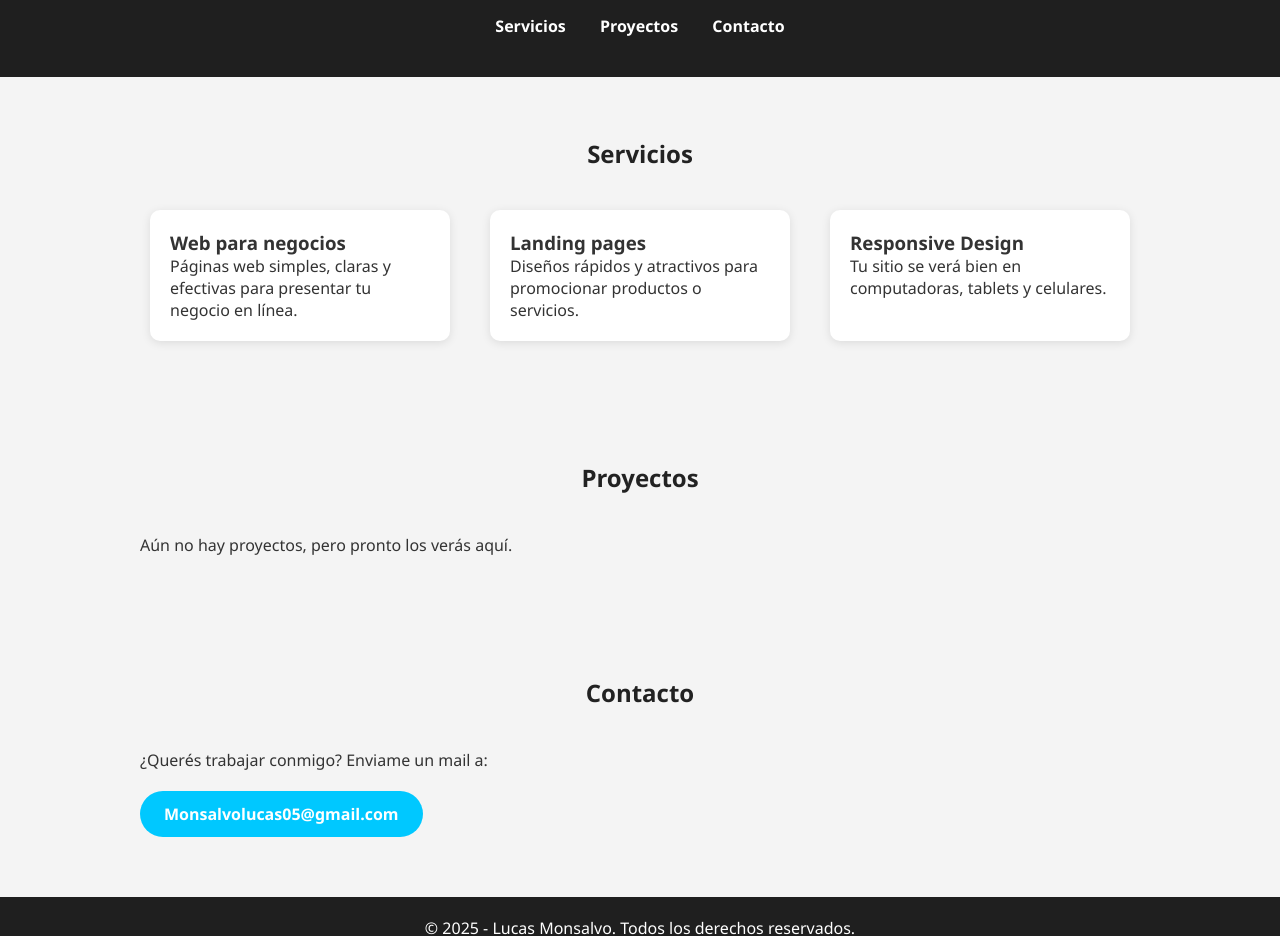
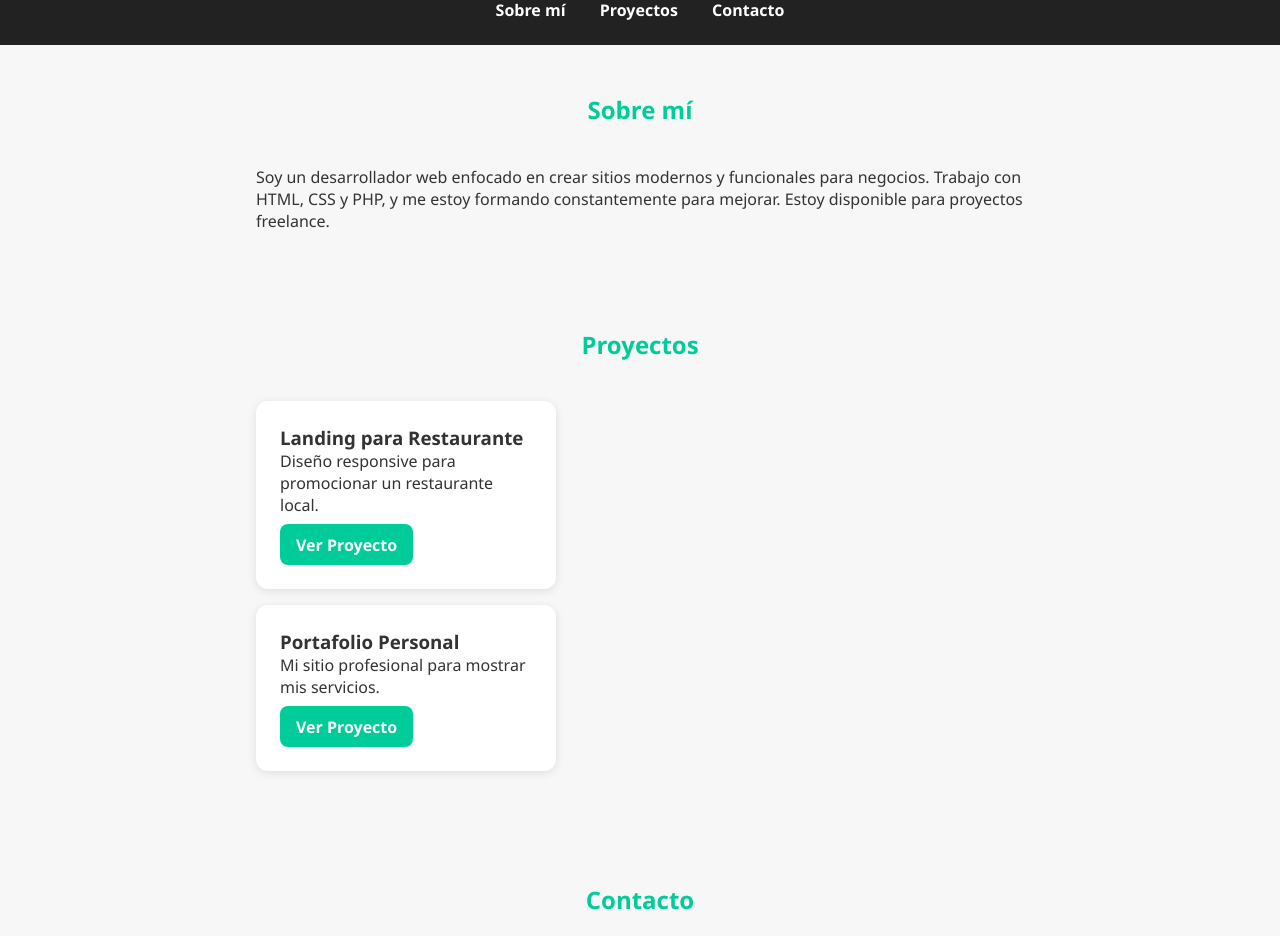
Before and after one commit to 31monsalvo/portafolio, a plain HTML site: page index.html in a window 1280 px wide. Shown: the part 105-1041 px from the top of the page. Drawn offline with Linux system fonts and the light colour scheme.

Commit message:
Update index.html

```diff
--- a/index.html
+++ b/index.html
@@ -1,64 +1,128 @@
 <!DOCTYPE html>
 <html lang="es">
 <head>
-  <meta charset="UTF-8">
-  <meta name="viewport" content="width=device-width, initial-scale=1">
-  <title>Portafolio | Tu Nombre</title>
-  <link rel="stylesheet" href="styles.css">
+  <meta charset="UTF-8" />
+  <meta name="viewport" content="width=device-width, initial-scale=1.0" />
+  <title>Mi Portafolio</title>
+  <link rel="stylesheet" href="styles.css" />
+  <style>
+    body {
+      margin: 0;
+      font-family: 'Segoe UI', sans-serif;
+      background: #f7f7f7;
+      color: #333;
+    }
+
+    header {
+      background: #222;
+      color: white;
+      padding: 1.5rem;
+      text-align: center;
+    }
+
+    nav a {
+      color: white;
+      margin: 0 1rem;
+      text-decoration: none;
+      transition: color 0.3s;
+    }
+
+    nav a:hover {
+      color: #00cc99;
+    }
+
+    section {
+      padding: 3rem 1rem;
+      max-width: 800px;
+      margin: auto;
+    }
+
+    h2 {
+      color: #00cc99;
+    }
+
+    .card {
+      background: white;
+      border-radius: 12px;
+      box-shadow: 0 2px 10px rgba(0,0,0,0.1);
+      padding: 1.5rem;
+      margin: 1rem 0;
+    }
+
+    .boton {
+      background: #00cc99;
+      color: white;
+      padding: 0.6rem 1rem;
+      border: none;
+      border-radius: 8px;
+      text-decoration: none;
+      display: inline-block;
+      margin-top: 0.5rem;
+      transition: background 0.3s;
+    }
+
+    .boton:hover {
+      background: #009977;
+    }
+
+    form input, form textarea {
+      width: 100%;
+      padding: 0.8rem;
+      margin-top: 0.5rem;
+      margin-bottom: 1rem;
+      border: 1px solid #ccc;
+      border-radius: 8px;
+    }
+
+    footer {
+      text-align: center;
+      padding: 1rem;
+      background: #222;
+      color: white;
+    }
+  </style>
 </head>
 <body>
 
   <header>
-    <div class="container">
-      <h1>Monsalvo Lucas</h1>
-      <p>Desarrollador Web Junior</p>
+    <h1>Hola, soy 3limonsalvo</h1>
+    <p>Desarrollador web freelance</p>
     <nav>
-        <a href="#servicios">Servicios</a>
+      <a href="#sobre-mi">Sobre mí</a>
       <a href="#proyectos">Proyectos</a>
       <a href="#contacto">Contacto</a>
     </nav>
-    </div>
   </header>
 
-  <section id="servicios" class="section">
-    <div class="container">
-      <h2>Servicios</h2>
-      <div class="cards">
+  <section id="sobre-mi">
+    <h2>Sobre mí</h2>
+    <p>Soy un desarrollador web enfocado en crear sitios modernos y funcionales para negocios. Trabajo con HTML, CSS y PHP, y me estoy formando constantemente para mejorar. Estoy disponible para proyectos freelance.</p>
+  </section>
+
+  <section id="proyectos">
+    <h2>Proyectos</h2>
+
     <div class="card">
-          <h3>Web para negocios</h3>
-          <p>Páginas web simples, claras y efectivas para presentar tu negocio en línea.</p>
+      <h3>Landing para Restaurante</h3>
+      <p>Diseño responsive para promocionar un restaurante local.</p>
+      <a class="boton" href="https://3limonsalvo.github.io/ejemplo" target="_blank">Ver Proyecto</a>
     </div>
+
     <div class="card">
-          <h3>Landing pages</h3>
-          <p>Diseños rápidos y atractivos para promocionar productos o servicios.</p>
-        </div>
-        <div class="card">
-          <h3>Responsive Design</h3>
-          <p>Tu sitio se verá bien en computadoras, tablets y celulares.</p>
-        </div>
-      </div>
+      <h3>Portafolio Personal</h3>
+      <p>Mi sitio profesional para mostrar mis servicios.</p>
+      <a class="boton" href="https://3limonsalvo.github.io/portafolio" target="_blank">Ver Proyecto</a>
     </div>
   </section>
 
-  <section id="proyectos" class="section">
-    <div class="container">
-      <h2>Proyectos</h2>
-      <p>Aún no hay proyectos, pero pronto los verás aquí.</p>
-    </div>
-  </section>
-
-  <section id="contacto" class="section">
-    <div class="container">
+  <section id="contacto">
     <h2>Contacto</h2>
-      <p>¿Querés trabajar conmigo? Enviame un mail a:</p>
-      <a href="mailto:Monsalvolucas05@gmail.com" class="boton">Monsalvolucas05@gmail.com</a>
-    </div>
+    <p>¿Querés que trabaje en tu proyecto? Enviame un mensaje directo por WhatsApp.</p>
+    <a class="boton" href="https://wa.me/5491123456789" target="_blank">Enviar WhatsApp</a>
   </section>
 
   <footer>
-    <div class="container">
-      <p>&copy; 2025 - Lucas Monsalvo. Todos los derechos reservados.</p>
-    </div>
+    <p>© 2025 3limonsalvo - Todos los derechos reservados</p>
   </footer>
 
 </body>
```
Lines whose indentation alone changed are shown as unchanged.
